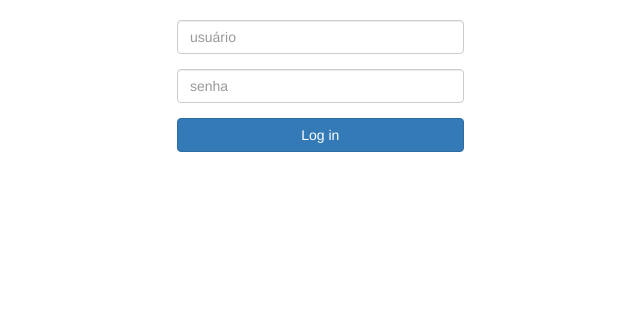
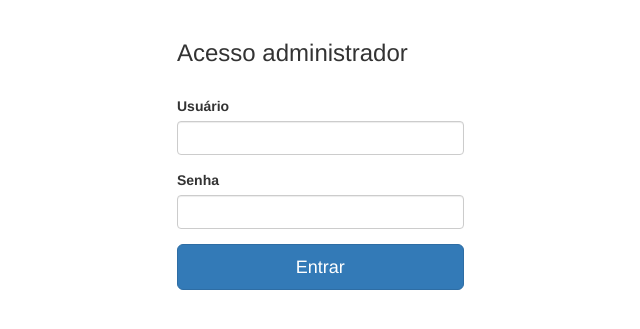
Before and after one commit to britoviana/musicrepo, a PHP site: page /login.php in a window 1280 px wide. Shown: the part 52-381 px from the top of the page, without its empty margins (288-928 px from the left). Run offline with PHP 8.4, Linux system fonts and the light colour scheme; some libraries are stand-ins or nearby versions.

Commit message:
Updates on login, album, editalbum, addgenre.

```diff
--- a/addgenre.php
+++ b/addgenre.php
@@ -115,7 +115,7 @@
 
 					            echo '<br><div class="col-12 alert alert-success alert-dismissible" role="alert">
 					        <button type="button" class="close" data-dismiss="alert" aria-label="Close"><span aria-hidden="true">&times;</span></button>
-					        <strong>SUBMETERU!</strong> Gênero '.$nome.' adicionado.</div>';
+					        <strong>Sucesso!</strong> '.$nome.' adicionado.</div>';
 
 
 					        } else {
--- a/album.php
+++ b/album.php
@@ -242,9 +242,9 @@ $audio_extensions = array('mp3', 'wav', 'mid', 'wma', 'm4a');
 
 
 					if($row2) echo '<h1 href="'.$row[webpage].'" class="col-12">'.$row[nome_album].' <small> de '.implode(' & ', $artistlinks).'</small></h1>
-          <h5>album com '.$row[num_faixas].' faixas lançado em '. $row[ano_lanc].'.</h5>'	;
+          <h5>álbum com '.$row[num_faixas].' faixas lançado em '. $row[ano_lanc].'.</h5>'	;
           else echo '<h1 href="'.$row[webpage].'" class="col-12">'.$row[nome_album].' <small> de <a class="deco-none" href="artistprofile.php?id='.$row[id_artista].'">'.$row[nome].'</a></small></h1>
-          <h5>album com '.$row[num_faixas].' faixas lançado em '. $row[ano_lanc].'.</h5>'	;
+          <h5>álbum com '.$row[num_faixas].' faixas lançado em '. $row[ano_lanc].'.</h5>'	;
 
 					$rows = selectMusicListByAlbumID($_GET[id]);
 					//echo "</div>"; //first row
--- a/connection.php
+++ b/connection.php
@@ -922,16 +922,15 @@ function navBar(){
 						echo '</ul>
 
 						<ul class="nav navbar-nav navbar-right">';
-							if (isset($_SESSION['usuario'])) echo '<p class="navbar-text">Modo administrador</p>
-							<li><a href="logout.php">Logout</a></li>';
+							if (isset($_SESSION['usuario'])) echo '<p class="navbar-text">Modo administrador</p>';
 							echo '<li class="dropdown">
 								<a href="#" class="dropdown-toggle" data-toggle="dropdown" role="button" aria-haspopup="true" aria-expanded="false"><span class="glyphicon glyphicon-log-in" aria-hidden="true"></span>
 </span></a>
-								<ul class="dropdown-menu">
-									<li><a href="login.php">Login</a></li>
-									<li><a href="#">Something else here</a></li>
-									<li role="separator" class="divider"></li>
-									<li><a href="#">Separated link</a></li>
+								<ul class="dropdown-menu">';
+								if (isset($_SESSION['usuario'])) echo '
+								<li><a href="logout.php">Sair</a></li>';
+								else echo '<li><a href="login.php">Entrar</a></li>';
+								echo '
 								</ul>
 							</li>
 						</ul>
--- a/editalbum.php
+++ b/editalbum.php
@@ -339,7 +339,7 @@
 
 				        echo '<br><div class="alert alert-success alert-dismissible" role="alert">
 				    <button type="button" class="close" data-dismiss="alert" aria-label="Close"><span aria-hidden="true">&times;</span></button>
-				    <strong>SUBMETERU!</strong> Album atualizado.
+				    <strong>Sucesso!</strong> Album atualizado.
 				  </div>';
 
 				        $sth = null;
@@ -382,7 +382,7 @@
 
 		echo '<br><div class="alert alert-success alert-dismissible text-center" role="alert">
 <button type="button" class="close" data-dismiss="alert" aria-label="Close"><span aria-hidden="true">&times;</span></button>
-<strong>SUBMETERU!</strong> Album '.$row['nome_album'].' removido.
+<strong>Sucesso!</strong> Álbum '.$row['nome_album'].' removido.
 </div><a href="searchalbum.php" role="button" name="voltar" class="btn btn-default btn-lg btn-block">Voltar</a>
 ';
 
@@ -432,7 +432,7 @@
 
 			<form action="editalbum.php?id="'.$id_album.'" method="post" accept-charset="uft8" enctype="multipart/form-data">
 
-			<h1 class="col-10">Editar album</h1>
+			<h2 class="col-10">Editar album</h2>
 
 			<div class="form-group">
 				<label for="nome" class="col-12 col-form-label">Nome do álbum</label>
--- a/login.php
+++ b/login.php
@@ -32,21 +32,25 @@
 
 
 <div class="container">
-  <div class="row col-lg-4 col-lg-offset-4">
+  <div class="row col-lg-4 col-lg-offset-4 col-sm-6 col-sm-offset-4">
 <form class="form-horizontal" action="logged.php" method="post">
   <div class="form-group">
     <div class="col-sm-10">
-      <input type="text" class="form-control" name="usuario" id="usuario" placeholder="usuário">
+      <h3>Acesso administrador</h3>
+      <br>
+      <label for="username">Usuário</label>
+      <input type="text" class="form-control" name="usuario" id="usuario">
     </div>
   </div>
   <div class="form-group">
     <div class="col-sm-10">
-      <input type="password" class="form-control" name="senha" id="senha" placeholder="senha">
+      <label for="password">Senha</label>
+      <input type="password" class="form-control" name="senha" id="senha">
     </div>
   </div>
   <div class="form-group">
     <div class="col-sm-10">
-      <button type="submit" name="submit" class="btn btn-primary btn-block">Log in</button>
+      <button type="submit" name="submit" class="btn btn-primary btn-lg btn-block">Entrar</button>
     </div>
   </div>
 </form>
--- a/updatemusic.php
+++ b/updatemusic.php
@@ -127,7 +127,7 @@
 			<div class="row">
 			<div class="col-md-6" >
 
-		<h1>Editar música</h1>
+		<h2>Editar música</h2>
 
 		<form action="musicalbum.php?id='.$id_album.'" method="post" accept-charset="utf8">
 
```
Also changed, not shown: musicalbum.php (+17 -26 lines).
